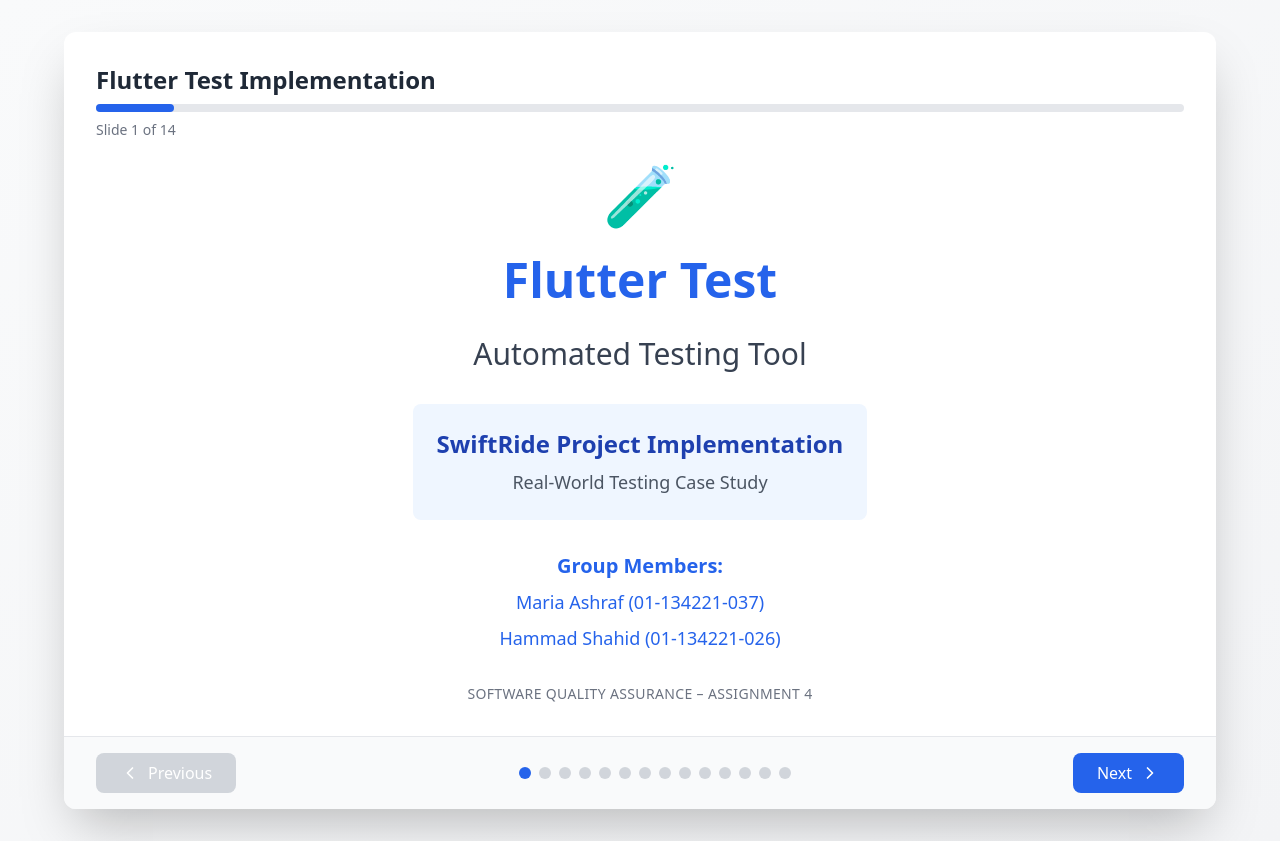
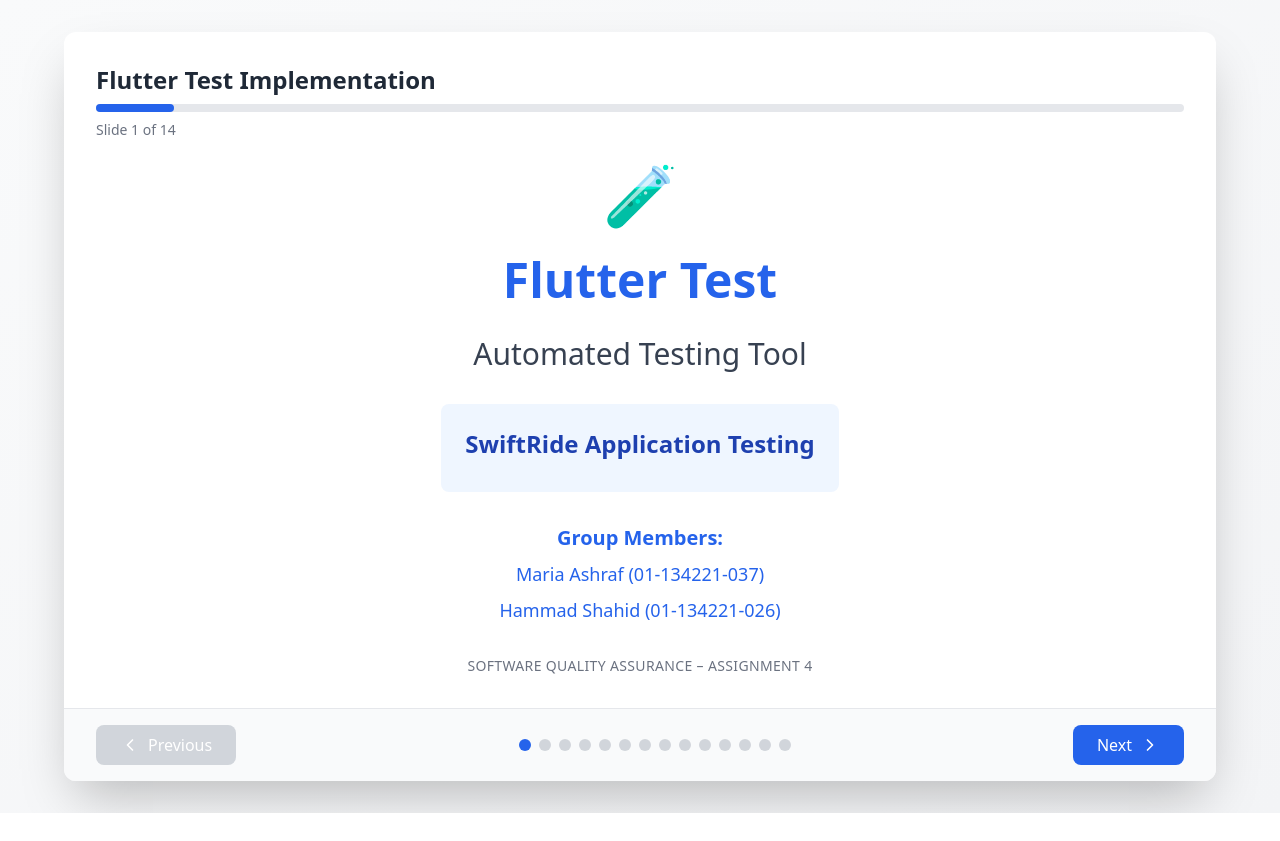
Before and after one commit to hammad-shahid55/My_SwiftRide_Flutter_Test, a React (Vite) app: page / in a window 1280 px wide. After the commit the page ends 813 px from the top, so only its background shows below. Built offline with nearby package versions, Linux system fonts and the light colour scheme.

Commit message:
fix: tittle

```diff
--- a/src/App.tsx
+++ b/src/App.tsx
@@ -14,8 +14,7 @@
           <h1 className="text-5xl font-bold text-blue-600 mb-4">Flutter Test</h1>
           <h2 className="text-3xl text-gray-700 mb-8">Automated Testing Tool</h2>
           <div className="bg-blue-50 p-6 rounded-lg inline-block">
-            <p className="text-2xl font-semibold text-blue-800 mb-2">SwiftRide Project Implementation</p>
-            <p className="text-lg text-gray-600">Real-World Testing Case Study</p>
+            <p className="text-2xl font-semibold text-blue-800 mb-2">SwiftRide Application Testing</p>
           </div>
           <div className="mt-12 space-y-2">
             <p className="text-xl text-blue-600 font-semibold">Group Members:</p>
```
